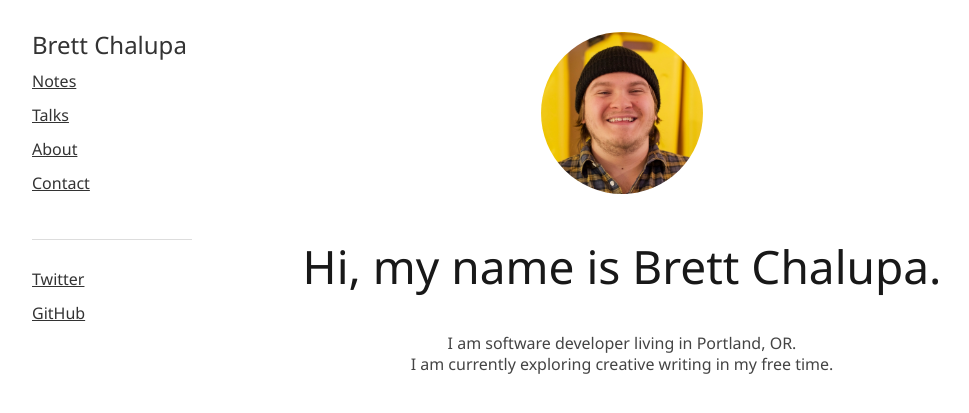
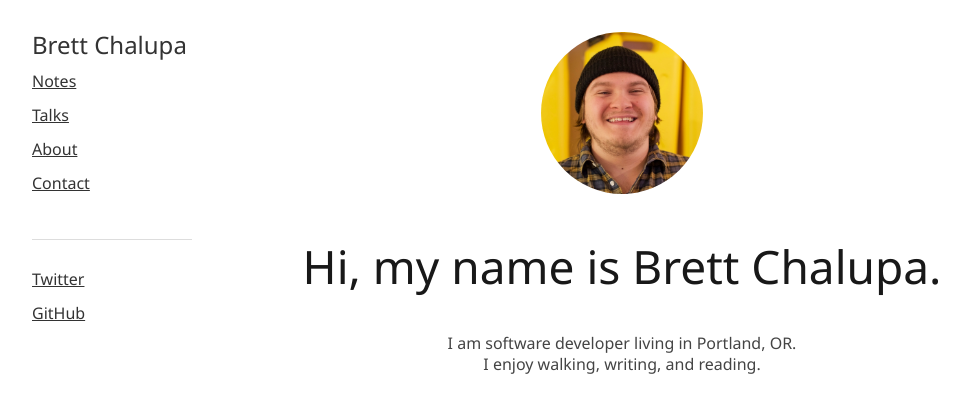
Before and after one commit to brettchalupa/brettchalupa.github.io, a Jekyll site: the page built from index.html, in a window 1280 px wide. Shown: the top 413 px of the page, without its empty margins (138-1107 px from the left). Built offline with Jekyll 4.4.1, drawn with Linux system fonts in a browser that asks for light colours.

Commit message:
Update index text to be simpler and less focused

```diff
--- a/index.html
+++ b/index.html
@@ -9,7 +9,7 @@ title: Brett Chalupa
 
     <h1>Hi, my name is Brett Chalupa.</h1>
 
-    <p>I am software developer living in Portland, OR.<br>I am currently
-    exploring creative writing in my free time.</p>
+    <p>I am software developer living in Portland, OR.<br>I enjoy
+    walking, writing, and reading.</p>
   </div>
 </div>
```
